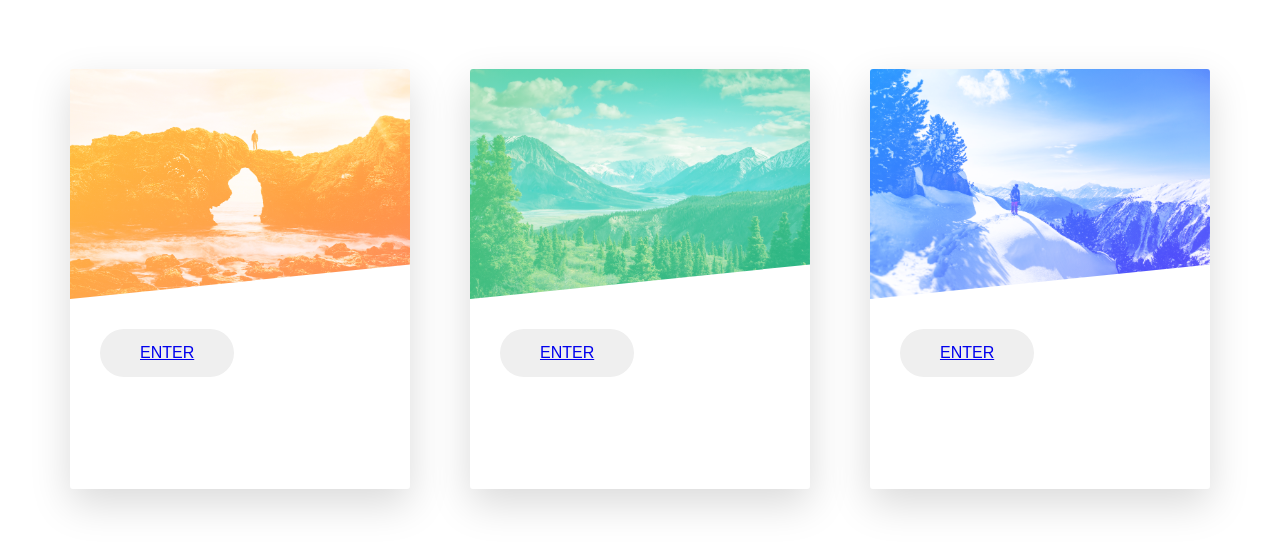
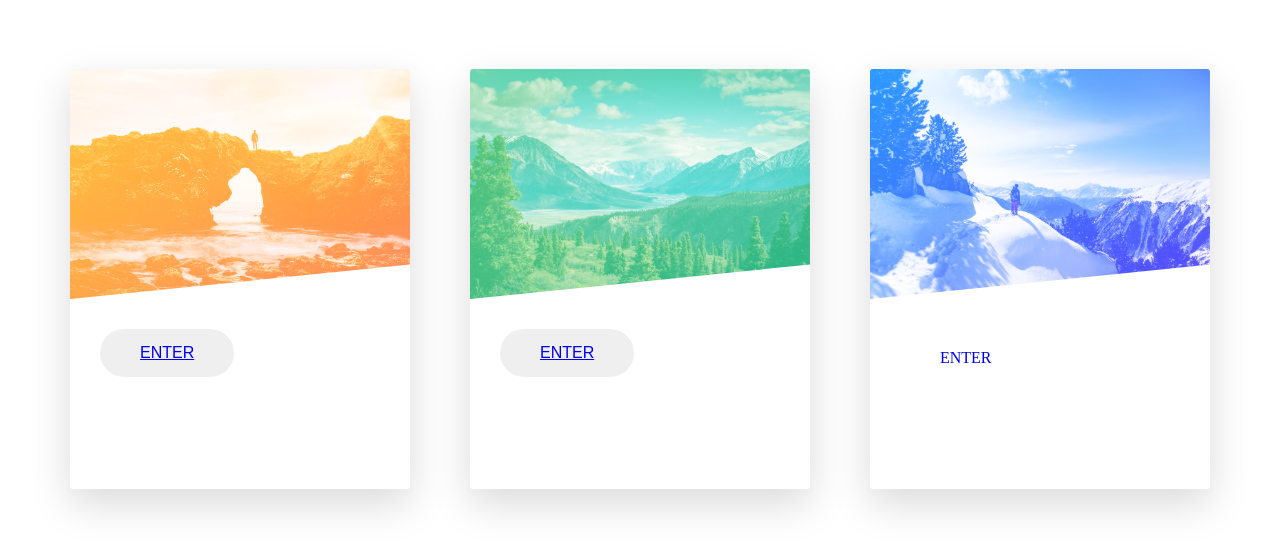
Before and after one commit to gazjosef/retro-arcade, a website: page index.html in a window 1280 px wide. Shown: the part 172-722 px from the top of the page. Drawn offline with Linux system fonts and the light colour scheme.

Commit message:
Updated retro arcade

```diff
--- a/index.html
+++ b/index.html
@@ -62,9 +62,7 @@
               </span>
             </h4>
             <div class="card__details">
-              <button class="btn">
-                <a href="./games/space-invaders/space-invaders.html">Enter</a>
-              </button>
+              <a href="./games/space-invaders/space-invaders.html" class="btn"> Enter</a>
             </div>
           </div>
         </div>
--- a/scss/components/_card.scss
+++ b/scss/components/_card.scss
@@ -71,6 +71,6 @@
 
   &__details {
     padding: 3rem;
-
+    margin: auto;
   }
 }
```
Also changed, not shown: css/style.css.
